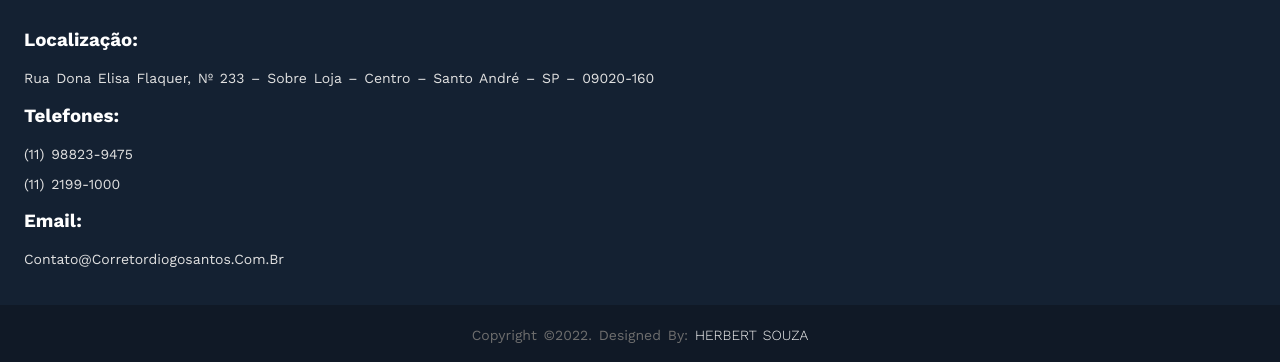
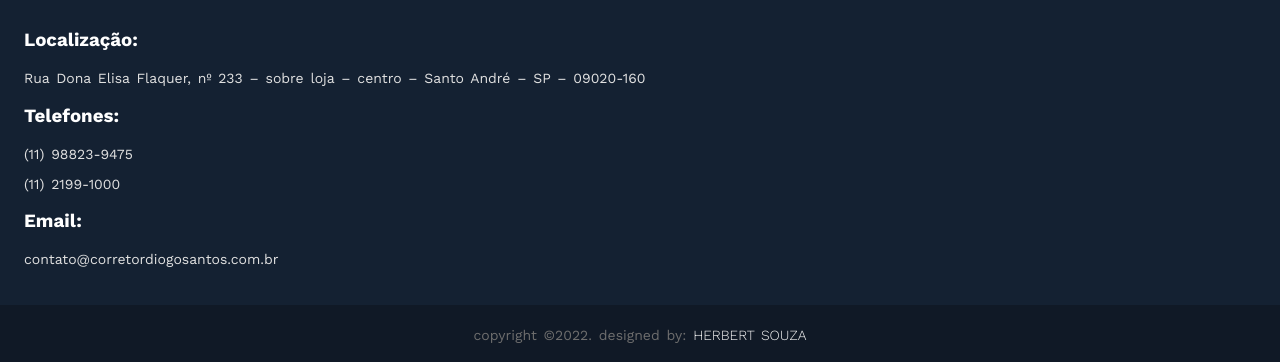
Before and after one commit to herbertcarnaubadesouza/LadingPageDiogo, a Next.js app: page / in a window 1280 px wide. Shown: the part 4243-4605 px from the top of the page. Built offline with nearby package versions, Linux system fonts and the light colour scheme.

Commit message:
ajusting capitalize

```diff
--- a/components/Footer/styles.module.scss
+++ b/components/Footer/styles.module.scss
@@ -8,7 +8,7 @@
 .container p {
   font-size: 14px;
   word-spacing: 2px;
-  text-transform: capitalize;
+  // text-transform: capitalize;
   color: rgb(110, 110, 110);
 }
 .container span {
```
